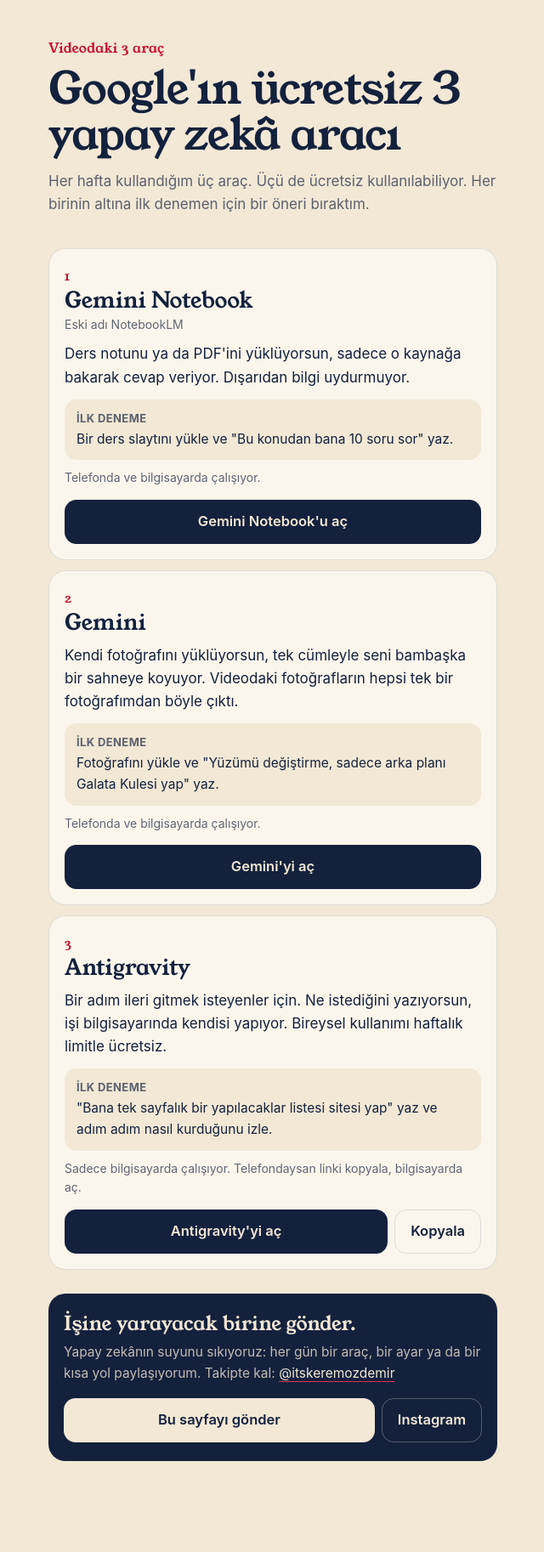
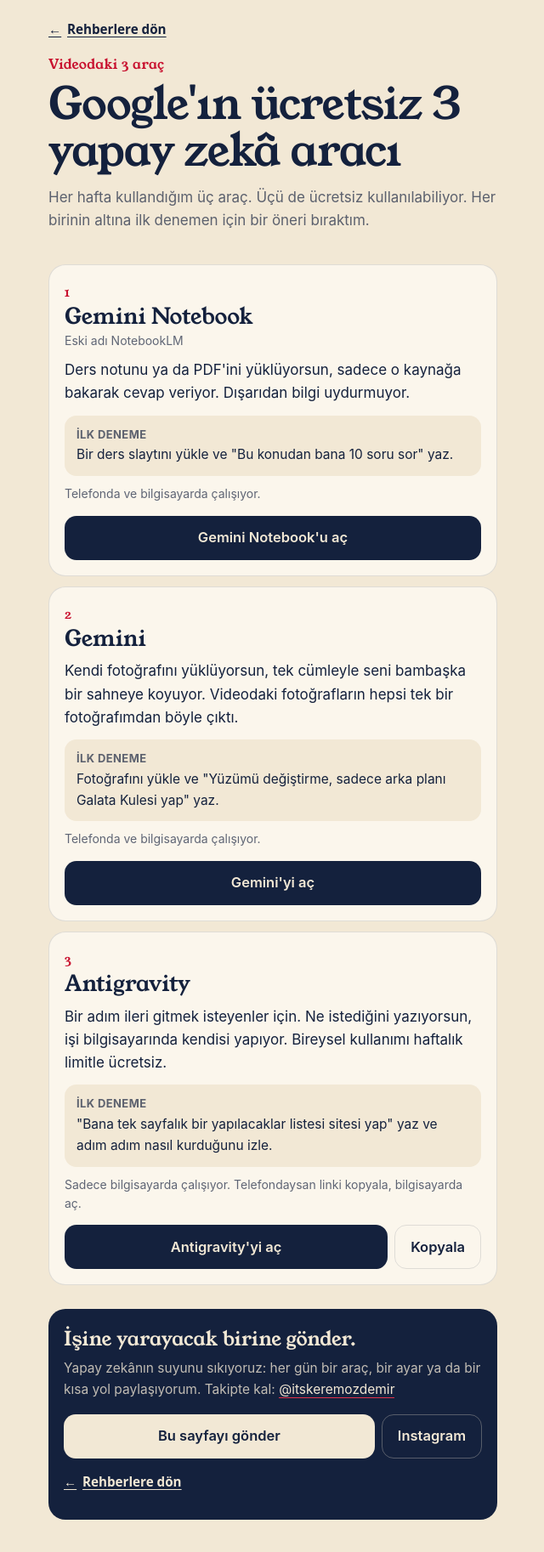
Before and after one commit to keremozdemir12/google-araclari, a plain HTML site: page index.html in a window 1280 px wide. Shown: the whole page at 85% size, without its empty margins (319-959 px from the left). Before the commit the page ends 1767 px from the top, so only its background shows below. Drawn offline with Linux system fonts and the light colour scheme.

Commit message:
Rehberden ana sayfadaki ilgili bölüme dönüş ekle

```diff
--- a/index.html
+++ b/index.html
@@ -58,11 +58,16 @@ footer .ig { color: var(--cream); text-decoration: none; border-bottom: 1px soli
   .btn:active { transform: none; }
   .toast, .toast.on { transform: translate(-50%, 0); }
 }
+.back-guide { display:inline-flex; align-items:center; gap:.45em; min-height:44px; margin:0 0 .45em; color:inherit; font:600 .95rem/1.25 system-ui,sans-serif; text-decoration:underline; text-underline-offset:.22em; }
+.back-guide:focus-visible { outline:2px solid currentColor; outline-offset:3px; }
+header:has(.back-guide) { padding-top:12px; }
+footer .back-guide { margin:.4em 0 0; color:inherit; }
 </style>
 </head>
 <body>
 <div class="wrap">
   <header>
+    <a class="back-guide" href="/#rehber-google-araclari"><span aria-hidden="true">←</span> Rehberlere dön</a>
     <div class="kicker">Videodaki 3 araç</div>
     <h1>Google'ın ücretsiz 3 yapay zekâ aracı</h1>
     <p>Her hafta kullandığım üç araç. Üçü de ücretsiz kullanılabiliyor. Her birinin altına ilk denemen için bir öneri bıraktım.</p>
@@ -106,7 +111,8 @@ footer .ig { color: var(--cream); text-decoration: none; border-bottom: 1px soli
       <button class="btn" type="button" id="share">Bu sayfayı gönder</button>
       <a class="btn ghost" href="https://www.instagram.com/itskeremozdemir/">Instagram</a>
     </div>
-  </footer>
+  <a class="back-guide" href="/#rehber-google-araclari"><span aria-hidden="true">←</span> Rehberlere dön</a>
+</footer>
 </div>
 <div class="toast" id="toast" role="status" aria-live="polite"></div>
 <script>
```
